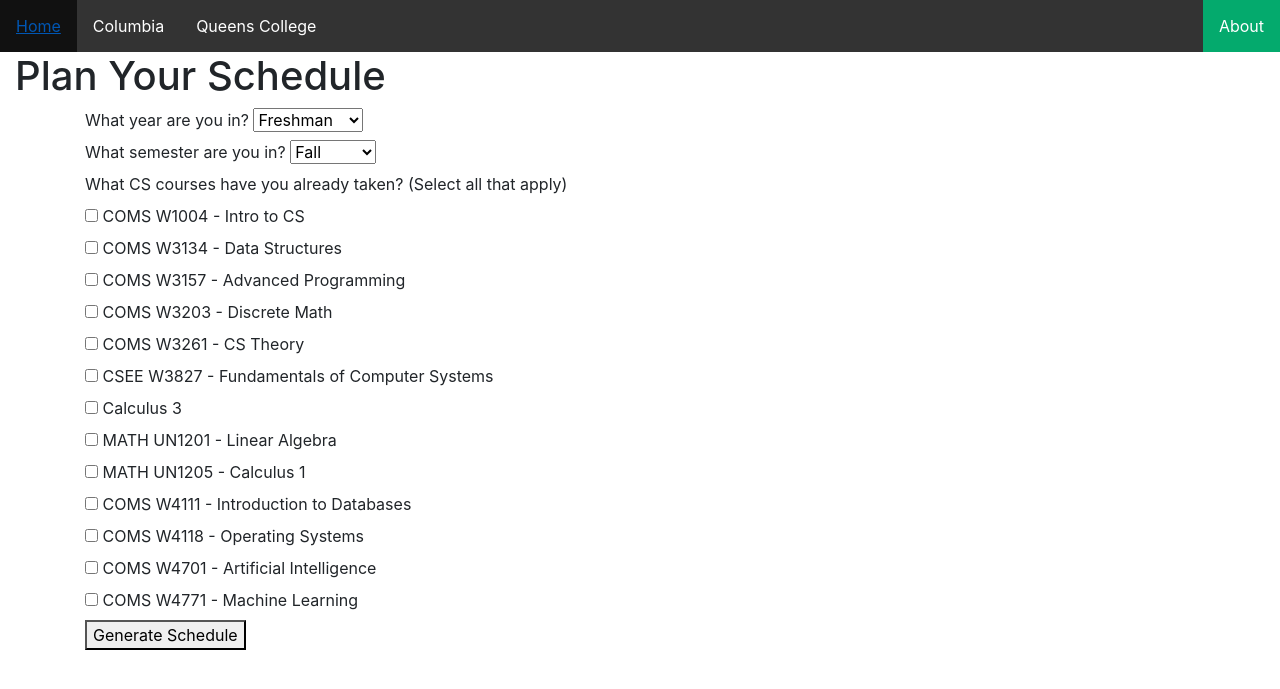
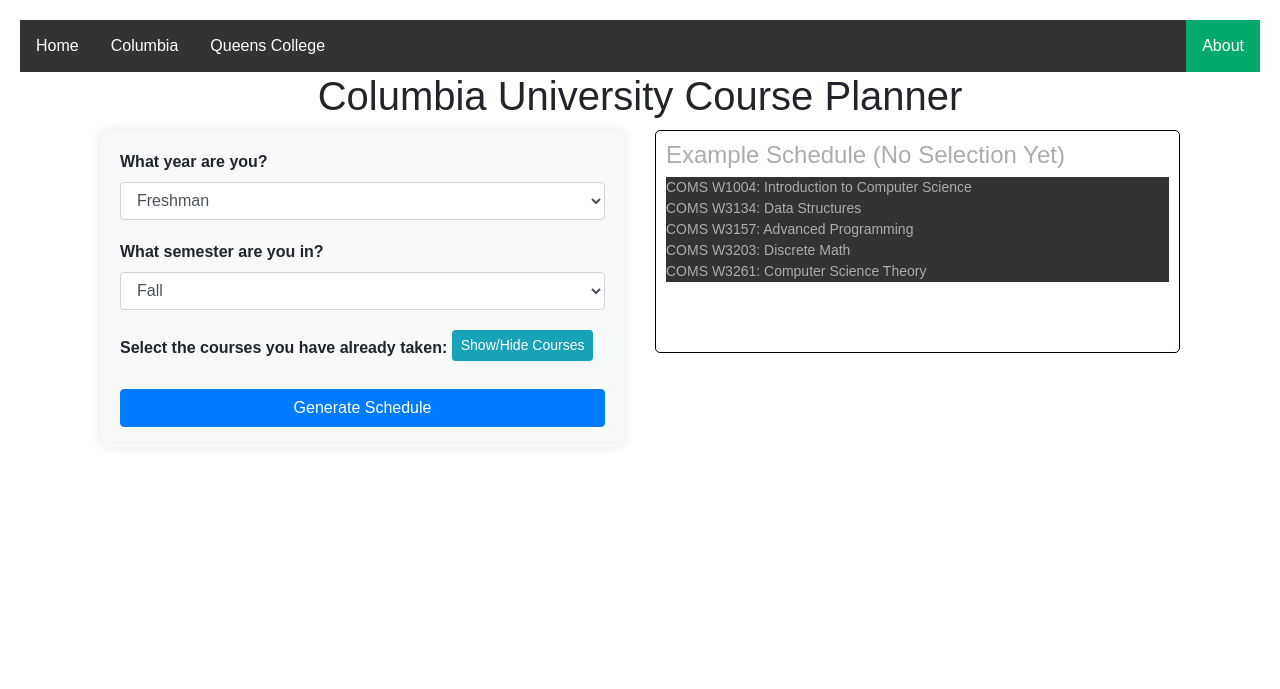
Before and after one commit to fcamaraa/CourseMap, a Flask app: page /columbia in a window 1280 px wide. Shown: the top 689 px of the page. Run offline with Flask 3, Linux system fonts and the light colour scheme; some libraries are stand-ins or nearby versions.

Commit message:
Update columbia.html

```diff
--- a/templates/columbia.html
+++ b/templates/columbia.html
@@ -7,126 +7,157 @@
   <head>
     <meta charset="UTF-8" />
     <meta name="viewport" content="width=device-width, initial-scale=1.0" />
+    <title>Columbia Course Planner</title>
 
-    <title>Plan Your Schedule</title>
     <style>
-      .checkbox-container {
+      body {
+        font-family: Arial, sans-serif;
+        margin: 20px;
+      }
 
-        overflow-y: auto;
+      /* Container: centered horizontally and vertically */
+      .container {
         display: flex;
-        flex-direction: column;
+        justify-content: center;
+        align-items: center;
+        min-height: 40vh;
       }
-      .select{
 
+      /* Centered the form container */
+      .form-container {
+        max-width: 100%;
+        padding: 20px;
+        background: #f8f9fa;
+        border-radius: 10px;
+        box-shadow: 0px 0px 10px rgba(0, 0, 0, 0.1);
+      }
+
+      .row {
+        display: flex;
+        justify-content: space-between;
+        width: 100%;
+        max-width: 1200px;
+      }
+
+      select,
+      button {
         padding: 10px;
         font-size: 16px;
+      }
+
+      .course-checkboxes {
+        max-height: 100px;
+        overflow-y: auto;
+        border: 1px solid #ddd;
+        padding: 10px;
+        border-radius: 5px;
+        background-color: white;
+      }
+
+      /* Schedule Output Styling */
+      #scheduleResult {
+        margin-top: 20px;
+        font-weight: bold;
+        white-space: pre-wrap;
+        padding: 10px;
+        background-color: #e9f7fc;
+        border: 1px solid #ddd;
+        border-radius: 5px;
+        display: block;
+      }
+
+      .form-group {
+        margin-bottom: 20px;
+      }
+
+      /* Example Schedule on initial load */
+      #exampleSchedule {
+        padding: 10px;
+        padding-bottom: 70px;
+        background-color: #ffffff;
+        border: 1px solid #000000;
+        border-radius: 5px;
+        font-size: 14px;
+        color: #adabab;
       }
 
     </style>
   </head>
   <body>
-    <h1>Plan Your Schedule</h1>
+    <h1 class="text-center">Columbia University Course Planner</h1>
     <div class="container">
-      <div class="row">
+      <div class="row" id="mainRow">
+        <!-- Left Column: Course Selection Form -->
         <div class="col-md-6">
-    <form action="/plan_schedule" method="POST">
-      <div>
-        <label for="year">What year are you in?</label>
-        <select name="year" id="year" required>
-          <option value="Freshman">Freshman</option>
-          <option value="Sophomore">Sophomore</option>
-          <option value="Junior">Junior</option>
-          <option value="Senior">Senior</option>
+          <div class="form-container">
+            <form id="plannerForm">
+              <div class="form-group">
+                <label for="year"><strong>What year are you?</strong></label>
+                <select id="year" name="year" class="form-control" required>
+                  <option value="freshman">Freshman</option>
+                  <option value="sophomore">Sophomore</option>
+                  <option value="junior">Junior</option>
+                  <option value="senior">Senior</option>
                 </select>
               </div>
 
-      <label for="semester">What semester are you in?</label>
-      <select id="semester" name="semester" required>
+              <div class="form-group">
+                <label for="semester"><strong>What semester are you in?</strong></label>
+                <select id="semester" name="semester" class="form-control" required>
                   <option value="fall">Fall</option>
                   <option value="spring">Spring</option>
                   <option value="summer">Summer</option>
                   <option value="winter">Winter</option>
                 </select>
+              </div>
 
-      <div>
-        <label
-          >What CS courses have you already taken? (Select all that
-          apply)</label
-        ><br />
-        <div class="checkbox-container">
-          <label
-            ><input type="checkbox" name="taken_courses[]" value="COMS W1004" />
-            COMS W1004 - Intro to CS</label
-          >
-          <label
-            ><input type="checkbox" name="taken_courses[]" value="COMS W3134" />
-            COMS W3134 - Data Structures</label
-          >
-          <label
-            ><input type="checkbox" name="taken_courses[]" value="COMS W3157" />
-            COMS W3157 - Advanced Programming</label
-          >
-          <label
-            ><input type="checkbox" name="taken_courses[]" value="COMS W3203" />
-            COMS W3203 - Discrete Math</label
-          >
-          <label
-            ><input type="checkbox" name="taken_courses[]" value="COMS W3261" />
-            COMS W3261 - CS Theory</label
-          >
-          <label
-            ><input type="checkbox" name="taken_courses[]" value="CSEE W3827" />
-            CSEE W3827 - Fundamentals of Computer Systems</label
-          >
-          <label
-            ><input type="checkbox" name="taken_courses[]" value="Calculus 3" />
-            Calculus 3</label
-          >
-          <label
-            ><input
-              type="checkbox"
-              name="taken_courses[]"
-              value="MATH UN1201"
-            />
-            MATH UN1201 - Linear Algebra</label
-          >
-          <label
-            ><input
-              type="checkbox"
-              name="taken_courses[]"
-              value="MATH UN1205"
-            />
-            MATH UN1205 - Calculus 1</label
-          >
-          <label
-            ><input type="checkbox" name="taken_courses[]" value="COMS W4111" />
-            COMS W4111 - Introduction to Databases</label
-          >
-          <label
-            ><input type="checkbox" name="taken_courses[]" value="COMS W4118" />
-            COMS W4118 - Operating Systems</label
-          >
-          <label
-            ><input type="checkbox" name="taken_courses[]" value="COMS W4701" />
-            COMS W4701 - Artificial Intelligence</label
-          >
-          <label
-            ><input type="checkbox" name="taken_courses[]" value="COMS W4771" />
-            COMS W4771 - Machine Learning</label
-          >
+              <div class="form-group">
+                <label><strong>Select the courses you have already taken:</strong></label>
+                <button type="button" class="btn btn-info btn-sm mb-2" data-toggle="collapse" data-target="#courseList">
+                  Show/Hide Courses
+                </button>
+                <div id="courseList" class="collapse course-checkboxes">
+                  <label><input type="checkbox" value="COMS W1004" /> COMS W1004 - Intro to CS</label><br>
+                  <label><input type="checkbox" value="COMS W3134" /> COMS W3134 - Data Structures</label><br>
+                  <label><input type="checkbox" value="COMS W3157" /> COMS W3157 - Advanced Programming</label><br>
+                  <label><input type="checkbox" value="COMS W3203" /> COMS W3203 - Discrete Math</label><br>
+                  <label><input type="checkbox" value="COMS W3261" /> COMS W3261 - CS Theory</label><br>
+                  <label><input type="checkbox" value="CSEE W3827" /> CSEE W3827 - Fundamentals of Computer Systems</label><br>
+                  <label><input type="checkbox" value="Calculus 3" /> Calculus 3</label><br>
+                  <label><input type="checkbox" value="MATH UN1201" /> MATH UN1201 - Linear Algebra</label><br>
+                  <label><input type="checkbox" value="MATH UN1205" /> MATH UN1205 - Calculus 1</label><br>
+                  <label><input type="checkbox" value="COMS W4111" /> COMS W4111 - Introduction to Databases</label><br>
+                  <label><input type="checkbox" value="COMS W4118" /> COMS W4118 - Operating Systems</label><br>
+                  <label><input type="checkbox" value="COMS W4701" /> COMS W4701 - Artificial Intelligence</label><br>
+                  <label><input type="checkbox" value="COMS W4771" /> COMS W4771 - Machine Learning</label><br>
                 </div>
               </div>
 
-      <button type="button" onclick="submitForm()">Generate Schedule</button>
+              <button type="button" class="btn btn-primary btn-block" onclick="submitForm()">
+                Generate Schedule
+              </button>
             </form>
-        </div>
-
-    <div class="col-md-6">
-      <div id="scheduleResult"></div>
           </div>
         </div>
 
-  </body>
+        <!-- Right Column: Schedule Output -->
+        <div class="col-md-6">
+          <!-- Display Example Schedule initially -->
+          <div id="exampleSchedule">
+            <h4>Example Schedule (No Selection Yet)</h4>
+            <ul>
+              <li>COMS W1004: Introduction to Computer Science</li><br>
+              <li>COMS W3134: Data Structures</li><br>
+              <li>COMS W3157: Advanced Programming</li><br>
+              <li>COMS W3203: Discrete Math</li><br>
+              <li>COMS W3261: Computer Science Theory</li>
+            </ul>
+          </div>
+          <div id="scheduleResult" class="alert alert-info" style="display: none;"></div>
+        </div>
+      </div>
+    </div>
+
     <script>
       function submitForm() {
         const year = document.getElementById("year").value;
@@ -135,7 +166,12 @@
           document.querySelectorAll(".course-checkboxes input:checked")
         ).map((checkbox) => checkbox.value);
 
-      fetch("/plan_schedule", {
+        // Hide example schedule and show the result
+        document.getElementById("exampleSchedule").style.display = "none";
+        document.getElementById("scheduleResult").style.display = "block";
+        document.getElementById("scheduleResult").innerText = "Generating schedule...";
+
+        fetch("/generate_schedule", {
           method: "POST",
           headers: { "Content-Type": "application/json" },
           body: JSON.stringify({
@@ -148,9 +184,13 @@
           .then((data) => {
             document.getElementById("scheduleResult").innerText = data.schedule;
           })
-        .catch((error) => console.error("Error:", error));
+          .catch((error) => {
+            document.getElementById("scheduleResult").innerText = "Error generating schedule.";
+            console.error("Error:", error);
+          });
       }
     </script>
+  </body>
 </html>
 
 {% endblock %}
```
Lines whose indentation alone changed are shown as unchanged.
